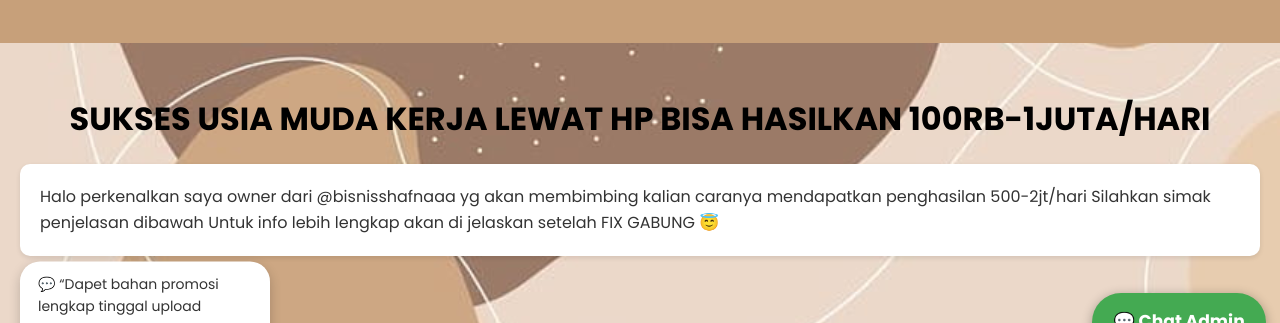
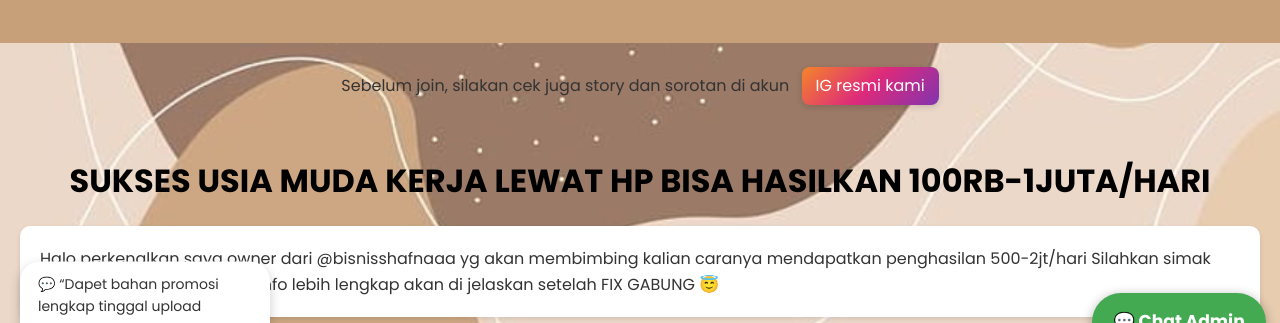
Before and after one commit to rablink/bisnisshafnaaa, a plain HTML site: page index.html in a window 1280 px wide. Shown: the part 431-754 px from the top of the page. Drawn offline with nearby package versions, Linux system fonts and the light colour scheme.

Commit message:
Update index.html

```diff
--- a/index.html
+++ b/index.html
@@ -356,7 +356,12 @@ updateCounter();
 
 
   </header>
-
+ <p style="text-align: center; font-family: 'Poppins', sans-serif; margin-top: 24px; font-size: 16px; color: #333;">
+  Sebelum join, silakan cek juga story dan sorotan di akun
+  <a href="https://www.instagram.com/bisnisshafnaaa_?igsh=MXZudzhoam01ZWc4Ng==" target="_blank"
+     style="display: inline-block; padding: 6px 14px; margin-left: 8px; background: linear-gradient(135deg, #f58529, #dd2a7b, #8134af); color: #fff; font-weight: 500; border-radius: 8px; text-decoration: none; box-shadow: 0 2px 6px rgba(0,0,0,0.15); transition: all 0.3s ease;">
+    IG resmi kami
+  </a>
 <section>
     <h2 class="section-title">SUKSES USIA MUDA KERJA LEWAT HP BISA HASILKAN 100RB-1JUTA/HARI</h2>
     <div class="grid">
@@ -754,4 +759,5 @@ Setelah join nanti akan langsung masuk grup bimbingan dan mendapatkan full bimbi
 </script>
 
 </body>
+
 </html>
```
